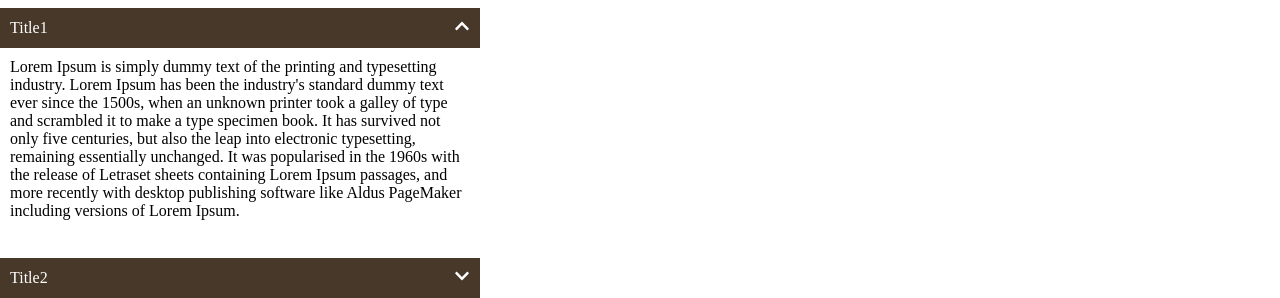
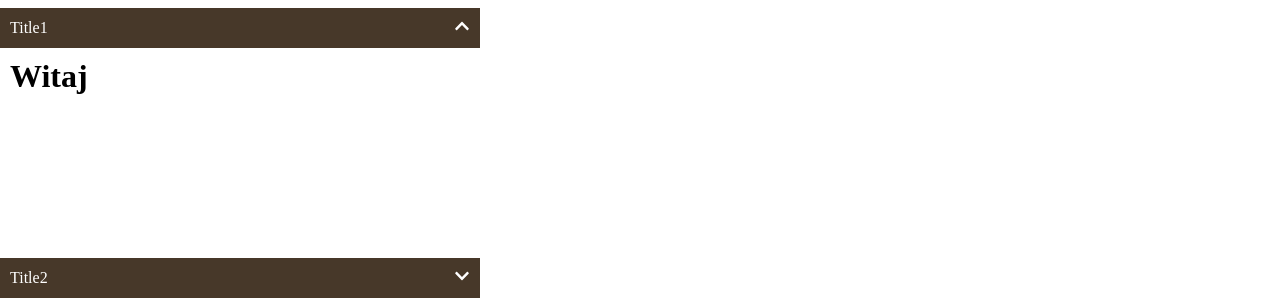
Before and after one commit to hugobosy/universal-components, a React (Create React App) app: page / in a window 1280 px wide. Both pictures are taken after a click on the element "Title1". Shown: the part 524-822 px from the top of the page. Built offline with nearby package versions, Linux system fonts and the light colour scheme.

Commit message:
add optional JSX element to content

```diff
--- a/src/App.tsx
+++ b/src/App.tsx
@@ -119,8 +119,7 @@ function App() {
         accordionItems={[
           {
             header: "Title1",
-            content:
-              "Lorem Ipsum is simply dummy text of the printing and typesetting industry. Lorem Ipsum has been the industry's standard dummy text ever since the 1500s, when an unknown printer took a galley of type and scrambled it to make a type specimen book. It has survived not only five centuries, but also the leap into electronic typesetting, remaining essentially unchanged. It was popularised in the 1960s with the release of Letraset sheets containing Lorem Ipsum passages, and more recently with desktop publishing software like Aldus PageMaker including versions of Lorem Ipsum.",
+            content: <h1>Witaj</h1>,
           },
           {
             header: "Title2",
--- a/src/components/accordion/Accordion.component.tsx
+++ b/src/components/accordion/Accordion.component.tsx
@@ -10,6 +10,10 @@ export const AccordionComponent: React.FC<AccordionTypes> = ({
   bgHeader,
   margin,
   padding,
+  fontWeight,
+  fontFamily,
+  fontSize,
+  color,
 }) => {
   const [show, setShow] = useState<boolean | null | number>(false);
 
--- a/src/components/accordion/Accordion.types.ts
+++ b/src/components/accordion/Accordion.types.ts
@@ -2,7 +2,7 @@ import { Dispatch, SetStateAction } from "react";
 
 interface AccordionItems {
   header: string;
-  content: string;
+  content: string | JSX.Element;
 }
 export interface AccordionTypes {
   accordionItems: AccordionItems[];
@@ -11,6 +11,10 @@ export interface AccordionTypes {
   bgHeader?: string;
   margin?: string;
   padding?: string;
+  fontFamily?: string;
+  fontWeight?: number;
+  fontSize?: string;
+  color?: string;
   show?: any;
   index?: any;
 }
```
